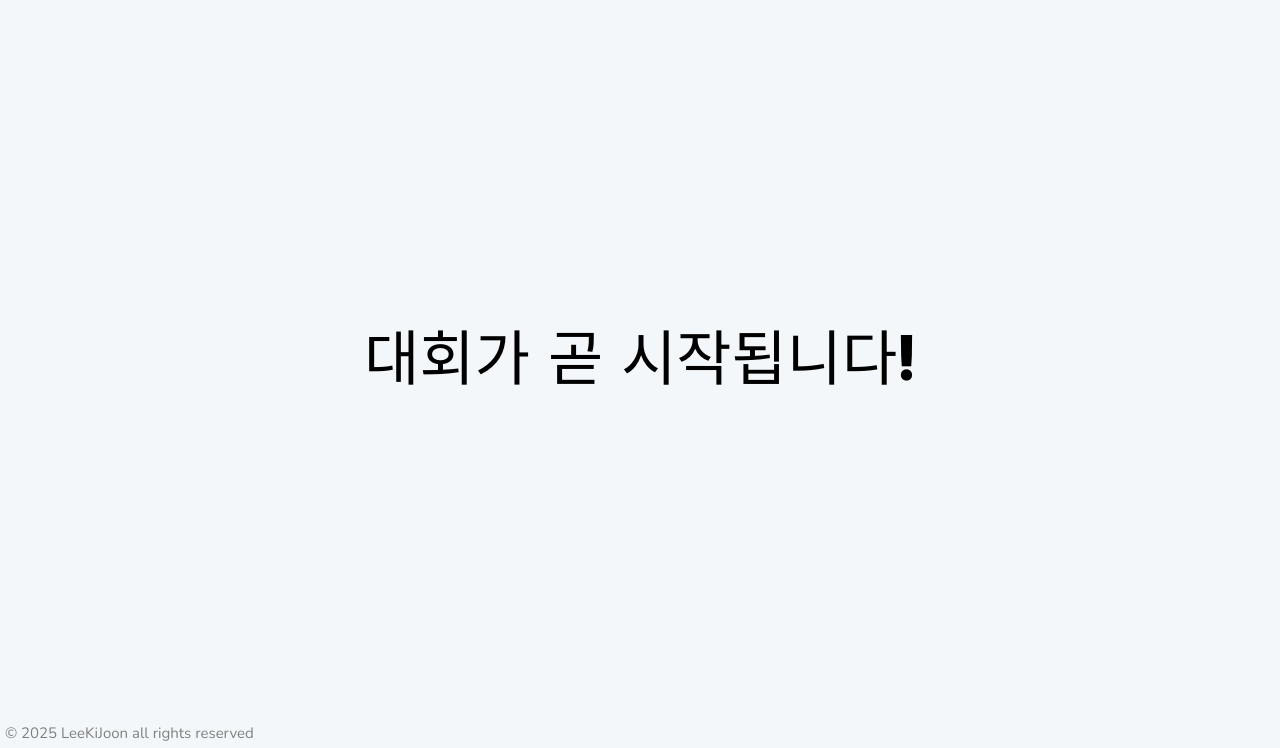
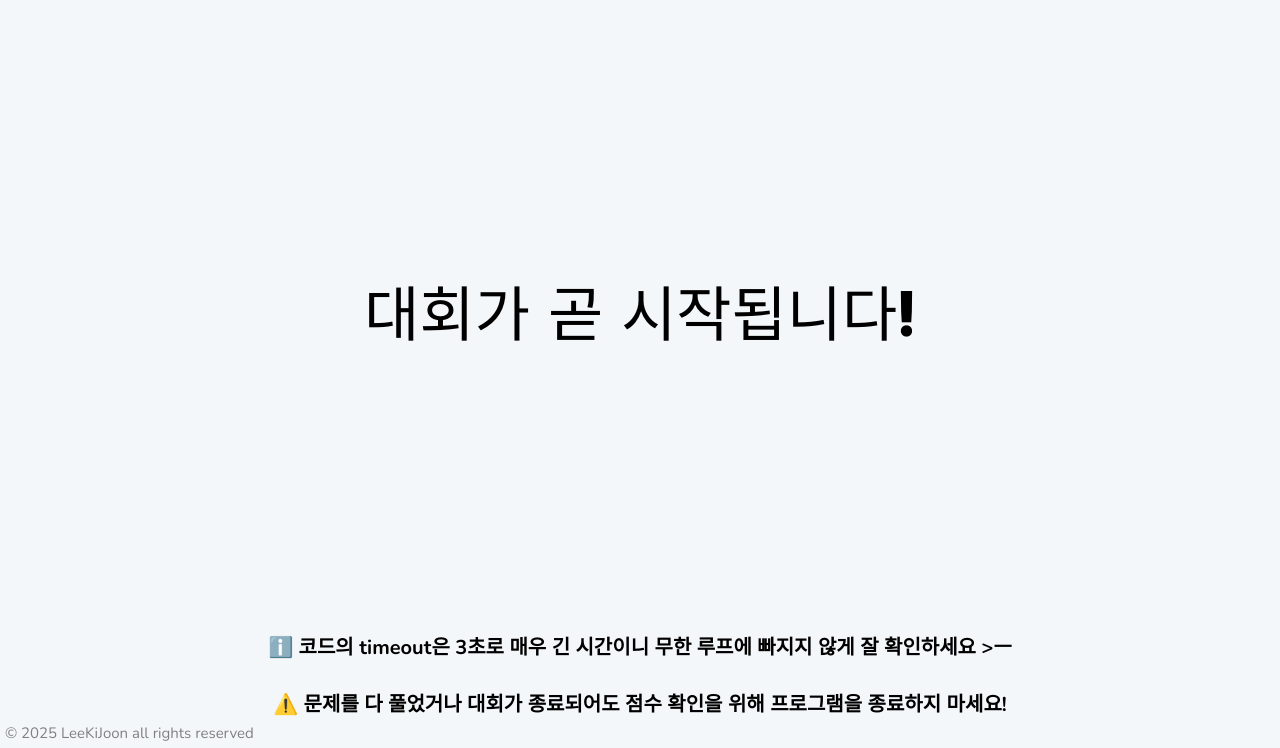
Before and after one commit to gloomn/2025CECC-Demo, an Electron app: page Client/src/html/standby.html in a window 1280 px wide. Shown: the part 52-800 px from the top of the page. Drawn offline with nearby package versions, Linux system fonts and the light colour scheme; no server answers.

```diff
--- a/Client/src/css/clientStyle.css
+++ b/Client/src/css/clientStyle.css
@@ -341,3 +341,15 @@
 {
     color: red;
 }
+
+.warning-standby
+{
+    display: flex;
+    flex-direction: column;
+    justify-content: center;
+    height: auto;
+    font-family: Nunito;
+    font-size: 20px;
+    font-weight: bold;
+    align-items: center;
+}
--- a/Client/src/html/standby.html
+++ b/Client/src/html/standby.html
@@ -1,5 +1,6 @@
 <!DOCTYPE html>
 <html lang="en">
+
 <head>
     <meta charset="UTF-8">
     <meta name="viewport" content="width=device-width, initial-scale=1.0">
@@ -8,6 +9,7 @@
     <script src="../js/controls/titleBarControl.js" defer></script>
     <script src="../js/client/clientButton.js" defer></script>
 </head>
+
 <body>
     <div class="main-container">
 
@@ -27,17 +29,23 @@
             </div>
             <!--window control button(close, maximize/restore, minimize)-->
             <div class="nav-window-controls">
-                <button id="minimizeWindowButton" class="title-bar-minimize-button " title="Minimize" alt="Minimize Button"></button>
-                <button id="resizeWindowButton" class="title-bar-maximize-button " title="Maximize" alt="Maximize/Restore Button"></button>
-                <button id="closeWindowButton" class="title-bar-close-button " title="Close" alt="Close Button"></button>
+                <button id="minimizeWindowButton" class="title-bar-minimize-button " title="Minimize"
+                    alt="Minimize Button"></button>
+                <button id="resizeWindowButton" class="title-bar-maximize-button " title="Maximize"
+                    alt="Maximize/Restore Button"></button>
+                <button id="closeWindowButton" class="title-bar-close-button " title="Close"
+                    alt="Close Button"></button>
             </div>
 
         </div>
 
-        <div class="contents">
-                <div class="standby-title">
-                        대회가 곧 시작됩니다!
-                    </div>
+        <div class="standby-title">
+            대회가 곧 시작됩니다!
+        </div>
+        <div class="warning-standby">
+            <p>ℹ️ 코드의 timeout은 3초로 매우 긴 시간이니 무한 루프에 빠지지 않게 잘 확인하세요 >ㅡ </p>
+            <br>
+            <p>⚠️ 문제를 다 풀었거나 대회가 종료되어도 점수 확인을 위해 프로그램을 종료하지 마세요!</p>
         </div>
 
         <div class="footbar">
@@ -49,4 +57,5 @@
         </div>
     </div>
 </body>
+
 </html>
```
Also changed, not shown: Server/src/js/server/tcpServer.js (+24 -5 lines), 1 other file.
